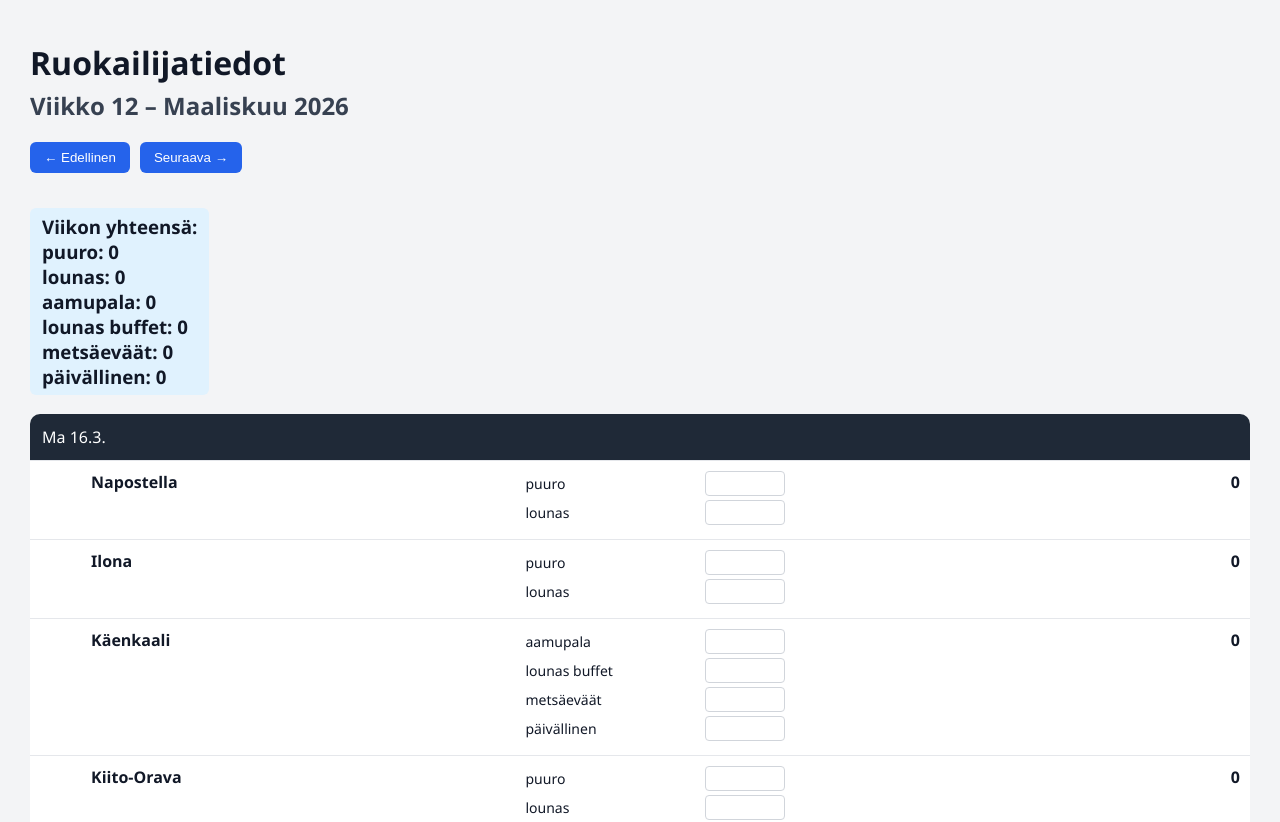
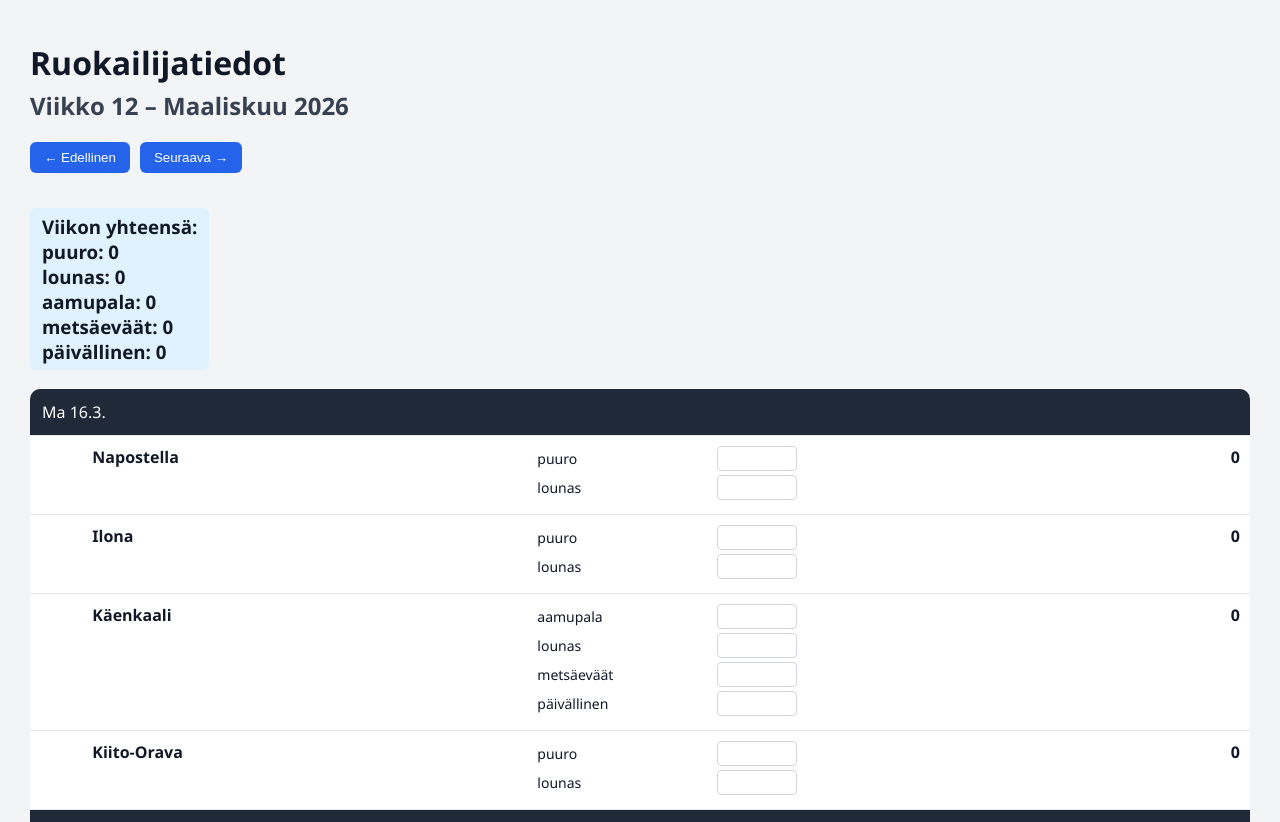
Before and after one commit to Zen2234/OKT-Naytto, a React (Vite) app in the folder Ruokailijatiedot/: page / in a window 1280 px wide. Shown: the top 822 px of the page. Built offline with nearby package versions, Linux system fonts and the light colour scheme.

Commit message:
Fix restaurant meal options for Käenkaali

```diff
--- a/Ruokailijatiedot/src/App.jsx
+++ b/Ruokailijatiedot/src/App.jsx
@@ -13,7 +13,7 @@ const days = ["Ma", "Ti", "Ke", "To", "Pe"];
 const restaurants = {
   "Napostella": ["puuro", "lounas"],
   "Ilona": ["puuro", "lounas"],
-  "Käenkaali": ["aamupala", "lounas buffet", "metsäeväät", "päivällinen"],
+  "Käenkaali": ["aamupala", "lounas", "metsäeväät", "päivällinen"],
   "Kiito-Orava": ["puuro", "lounas"]
 };
 
```
